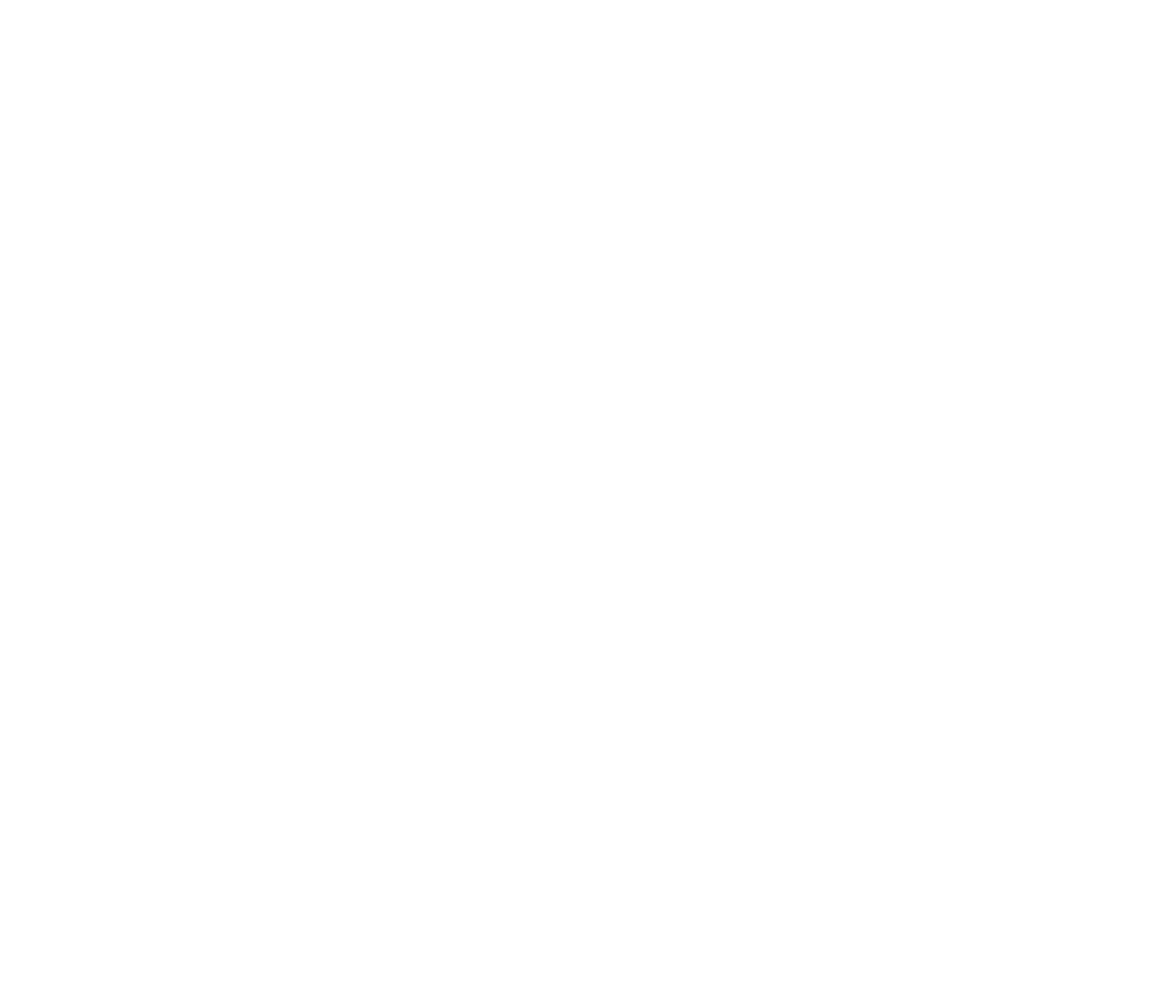
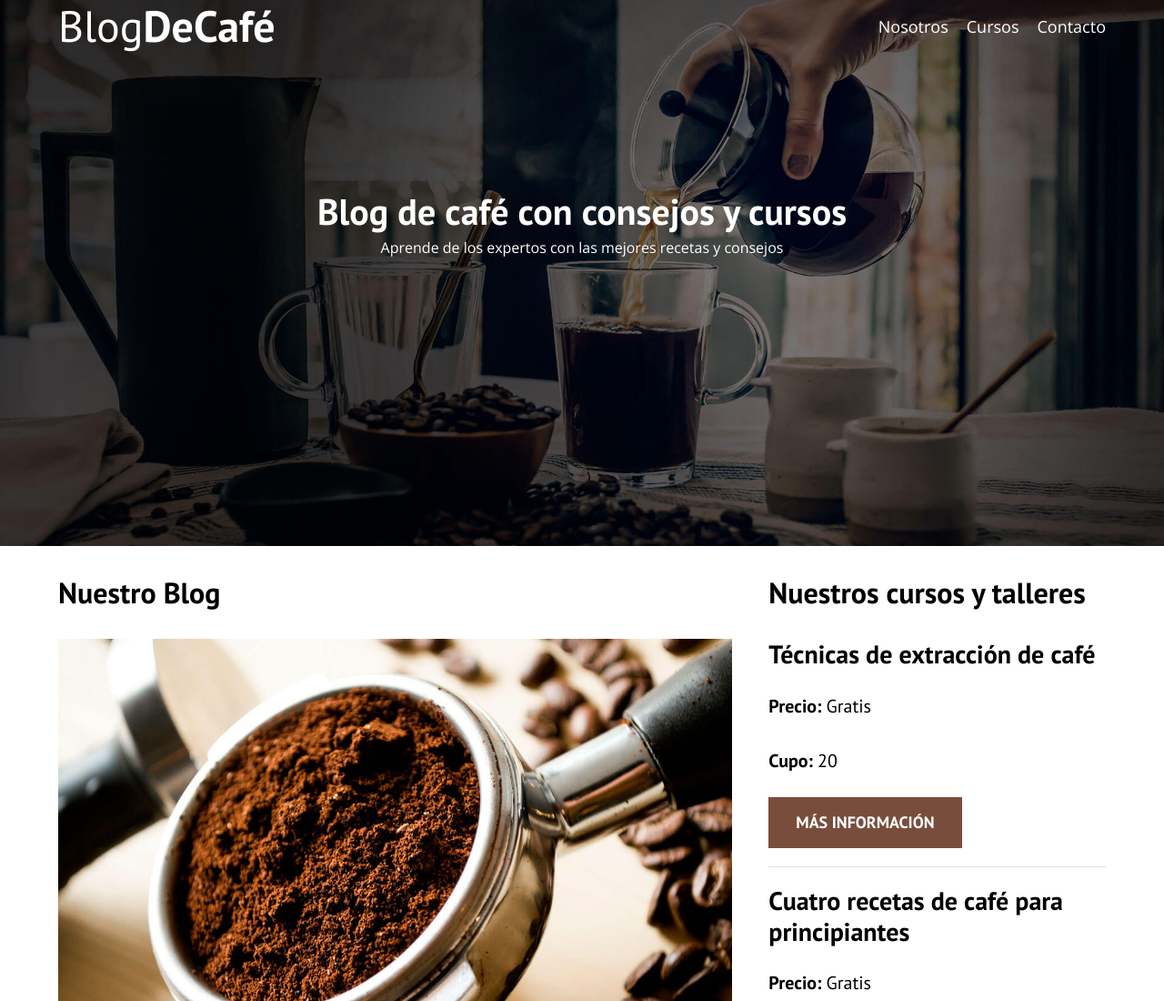
Before and after one commit to socramwd/blogdecafe, a plain HTML site: page index.html in a window 1280 px wide. Shown: the top 1100 px of the page at 91% size. Before the commit the page ends 800 px from the top, so only its background shows below. Drawn offline with nearby package versions, Linux system fonts and the light colour scheme.

Commit message:
sec8-cla82

```diff
--- a/css/style.css
+++ b/css/style.css
@@ -0,0 +1,169 @@
+:root {
+    --fuenteHeading: 'PT Sans', sans-serif;
+    --fuenteParrafos: 'Open Sans', sans-serif;
+
+    --primario: #784d3c;
+    --gris: #e1e1e1;
+    --blanco: #fff;
+    --negro: #000;
+}
+
+html {
+    box-sizing: border-box;
+    font-size: 62.5%;
+}
+*, *::before, *::after {
+    box-sizing: inherit;
+}
+body {
+    font-family: var(--fuenteParrafos);
+    font-size: 1.6rem;
+    line-height: 2;
+}
+
+/* Globales */
+.contenedor {
+    max-width: 120rem;
+    width: 90%;
+    margin: 0 auto;
+}
+a {
+    text-decoration: none;
+}
+h1, h2, h3, h4 {
+    font-family: var(--fuenteHeading);
+    line-height: 1.2;
+}
+h1 {
+    font-size: 4.8rem;
+}
+h2 {
+    font-size: 4rem;
+}
+h3 {
+    font-size: 3.2rem;
+}
+h4 {
+    font-size: 2.8rem;
+}
+img {
+    max-width: 100%;
+}
+
+/* Utilidades */
+.no-margin {
+    margin: 0;
+}
+.no-padding {
+    padding: 0;
+}
+.centrar-texto {
+    text-align: center;
+}
+
+/* Header */
+.header {
+    background-image: url(../img/banner.jpg);
+    height: 60rem;
+    background-size: cover;
+    background-repeat: no-repeat;
+    background-position: center center;
+}
+.header__texto {
+    text-align: center;
+    color: var(--blanco);
+    margin-top: 5rem;
+}
+@media (min-width: 768px) {
+    .header__texto {
+        margin-top: 15rem;
+    }
+}
+@media (min-width: 768px) {
+    .barra {
+        display: flex;
+        justify-content: space-between;
+        align-items: center;
+    }
+}
+.logo {
+    color: var(--blanco);
+}
+.logo__nombre {
+    font-weight: 400;
+}
+.logo__bold {
+    font-weight: 700;
+}
+@media (min-width: 768px) {
+    .navegacion {
+        display: flex;
+        gap: 2rem;
+    }
+}
+.navegacion__enlace {
+    display: block;
+    text-align: center;
+    font-size: 1.8rem;
+    color: var(--blanco);
+}
+
+/* Contenido Principal */
+@media (min-width: 768px) {
+    .contenido-principal {
+        display: grid;
+        grid-template-columns: 2fr 1fr;
+        column-gap: 4rem;
+    }
+}
+.entrada {
+    border-bottom: 1px solid var(--gris);
+    margin-bottom: 2rem;
+}
+.entrada:last-of-type {
+    border: none;
+    margin-bottom: 0;
+}
+.boton {
+    display: block;
+    font-family: var(--fuenteHeading);
+    color: var(--blanco);
+    text-align: center;
+    padding: 1rem 3rem;
+    font-size: 1.8rem;
+    text-transform: uppercase;
+    font-weight: 700;
+    margin-bottom: 2rem;
+}
+@media (min-width: 768px) {
+    .boton {
+        display: inline-block;
+    }
+}
+.boton--primario {
+    background-color: var(--negro);
+}
+.boton--secundario {
+    background-color: var(--primario);
+}
+.cursos {
+    list-style: none;
+}
+.widget-curso {
+    border-bottom: 1px solid var(--gris);
+    margin-bottom: 2rem;
+}
+.widget-curso:last-of-type {
+    border: none;
+    margin-bottom: 0;
+}
+.widget-curso__label {
+    font-family: var(--fuenteHeading);
+    font-weight: 700;
+}
+.widget-curso__info {
+    font-weight: 400;
+}
+.widget-curso__info, .widget-curso__label {
+    font-size: 2rem;
+}
--- a/index.html
+++ b/index.html
@@ -6,9 +6,99 @@
     <meta name="viewport" content="width=device-width, initial-scale=1.0">
     <title>Blog de Café</title>
     <link rel="stylesheet" href="css/normalize.css">
+    <link rel="preconnect" href="https://fonts.gstatic.com">
+    <link href="https://fonts.googleapis.com/css2?family=Open+Sans&family=PT+Sans:wght@400;700&display=swap" rel="stylesheet">
     <link rel="stylesheet" href="css/style.css">
 </head>
 <body>
+    <header class="header">
+        <div class="contenedor">
+            <div class="barra">
+                <a href="index.html" class="logo">
+                    <h1 class="logo__nombre no-margin centrar-texto">Blog<span class="logo__bold">DeCafé</span></h1>
+                </a>
 
+                <div class="navegacion">
+                    <a href="nosotros.html" class="navegacion__enlace">Nosotros</a>
+                    <a href="cursos.html" class="navegacion__enlace">Cursos</a>
+                    <a href="contacto.html" class="navegacion__enlace">Contacto</a>
+                </div>
+            </div>
+        </div>
+        <div class="header__texto">
+            <h2 class="no-margin">Blog de café con consejos y cursos</h2>
+            <p class="no-margin">Aprende de los expertos con las mejores recetas y consejos</p>
+        </div>
+    </header>
+
+    <div class="contenedor contenido-principal">
+        <main class="blog">
+            <h3>Nuestro Blog</h3>
+
+            <article class="entrada">
+                <div class="entrada__imagen">
+                    <img src="img/blog1.jpg" alt="imagen blog">
+                </div>
+
+                <div class="entrada__contenido">
+                    <h4 class="no-margin">Tipos de grano de café</h4>
+                    <p>Lorem ipsum dolor sit amet consectetur adipisicing elit. Iure enim id quia dolorum neque architecto nam porro hic ducimus atque facere molestias perferendis repellendus excepturi tempora, vel nostrum maiores. Mollitia!</p>
+                </div>
+
+                <a href="entrada.html" class="boton boton--primario">Leer entrada</a>
+            </article>
+
+            <article class="entrada">
+                <div class="entrada__imagen">
+                    <img src="img/blog2.jpg" alt="imagen blog">
+                </div>
+
+                <div class="entrada__contenido">
+                    <h4 class="no-margin">Tres deliciosas recetas de café</h4>
+                    <p>Lorem ipsum dolor sit amet consectetur adipisicing elit. Iure enim id quia dolorum neque architecto nam porro hic ducimus atque facere molestias perferendis repellendus excepturi tempora, vel nostrum maiores. Mollitia!</p>
+                </div>
+
+                <a href="entrada.html" class="boton boton--primario">Leer entrada</a>
+            </article>
+
+            <article class="entrada">
+                <div class="entrada__imagen">
+                    <img src="img/blog3.jpg" alt="imagen blog">
+                </div>
+
+                <div class="entrada__contenido">
+                    <h4 class="no-margin">Beneficios del café</h4>
+                    <p>Lorem ipsum dolor sit amet consectetur adipisicing elit. Iure enim id quia dolorum neque architecto nam porro hic ducimus atque facere molestias perferendis repellendus excepturi tempora, vel nostrum maiores. Mollitia!</p>
+                </div>
+
+                <a href="entrada.html" class="boton boton--primario">Leer entrada</a>
+            </article>
+        </main>
+
+        <aside class="sidebar">
+            <h3>Nuestros cursos y talleres</h3>
+
+            <ul class="cursos no-padding">
+                <li class="widget-curso">
+                    <h4 class="no-margin">Técnicas de extracción de café</h4>
+
+                    <p class="widget-curso__label">Precio: <span class="widget-curso__info">Gratis</span></p>
+
+                    <p class="widget-curso__label">Cupo: <span class="widget-curso__info">20</span></p>
+
+                    <a href="entrada.html" class="boton boton--secundario">Más información</a>
+                </li>
+                <li class="widget-curso">
+                    <h4 class="no-margin">Cuatro recetas de café para principiantes</h4>
+
+                    <p class="widget-curso__label">Precio: <span class="widget-curso__info">Gratis</span></p>
+
+                    <p class="widget-curso__label">Cupo: <span class="widget-curso__info">20</span></p>
+
+                    <a href="entrada.html" class="boton boton--secundario">Más información</a>
+                </li>
+            </ul>
+        </aside>
+    </div>
 </body>
 </html>
```
